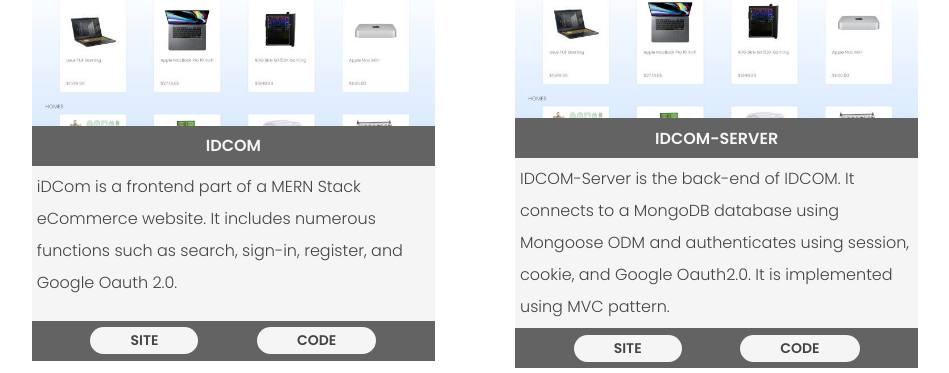
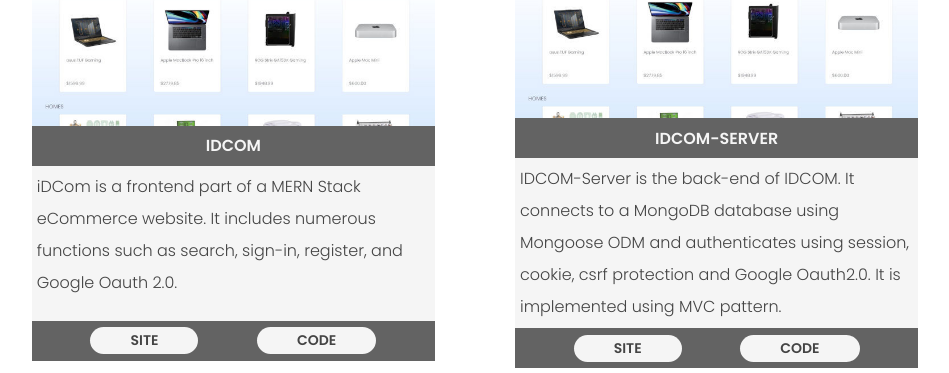
Before and after one commit to IsmaelDembele/portfolio-v3, a React (Create React App) app: page / in a window 1280 px wide. Shown: the part 1071-1444 px from the top of the page, without its empty margins (165-1114 px from the left). Built offline with nearby package versions, Linux system fonts and the light colour scheme.

Commit message:
project updated

```diff
--- a/src/components/Projects/data.js
+++ b/src/components/Projects/data.js
@@ -22,8 +22,8 @@
     description: (
       <p>
         IDCOM-Server is the back-end of IDCOM. It connects to a MongoDB database using Mongoose ODM
-        and authenticates using session, cookie, and Google Oauth2.0. It is implemented using MVC
-        pattern.
+        and authenticates using session, cookie, csrf protection and Google Oauth2.0. It is
+        implemented using MVC pattern.
       </p>
     ),
     codeLink: `https://github.com/IsmaelDembele/iDCom-server`,
```
